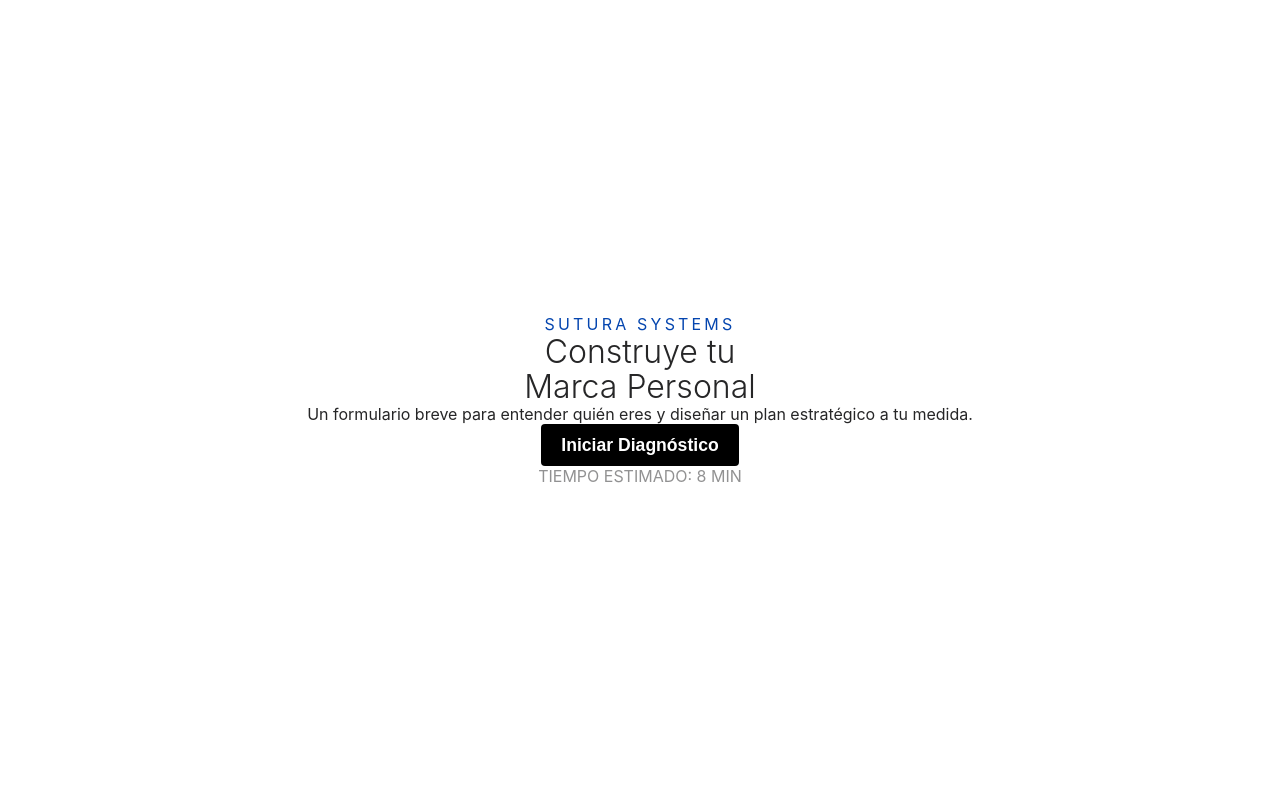
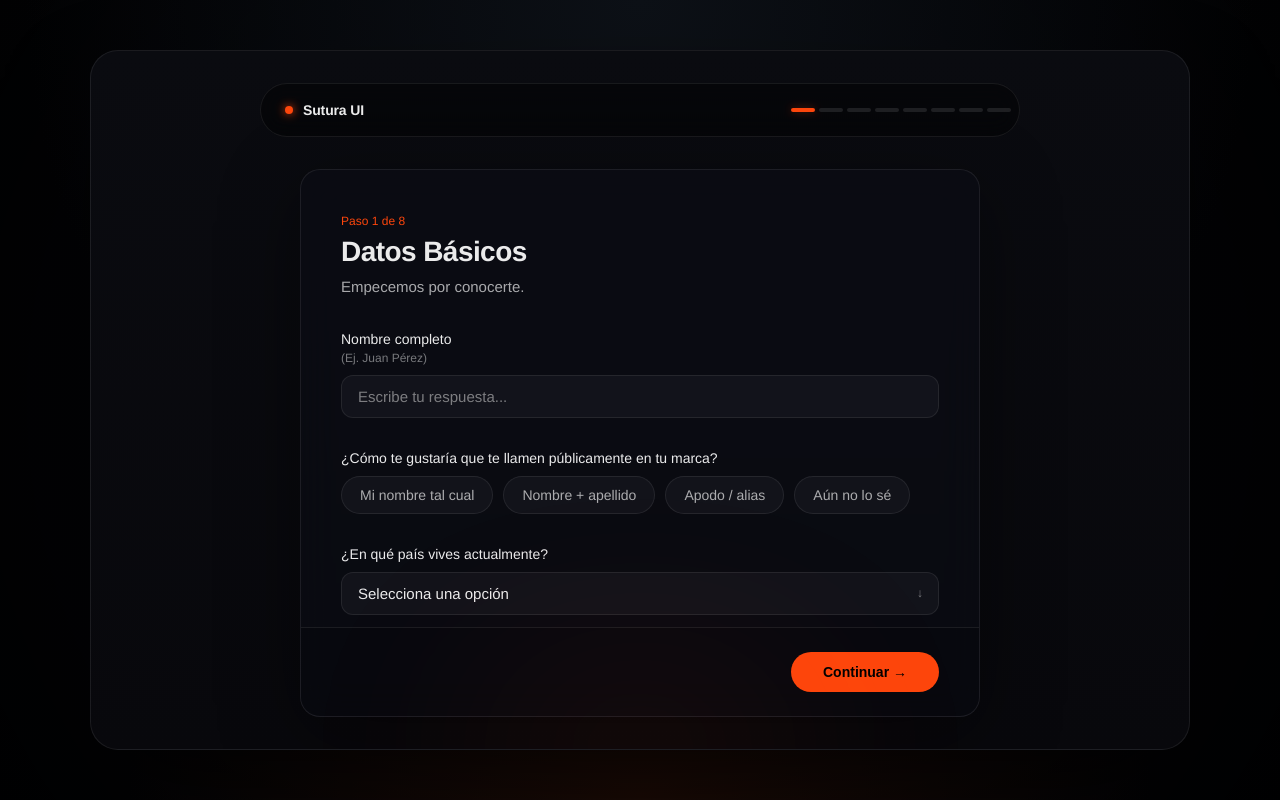
Before and after one commit to lavidadeuncreativx/lavidadeuncreativo, a Next.js app: page /formulario-marca-personal in a window 1280 px wide. Built offline with nearby package versions, Linux system fonts and the light colour scheme.

Commit message:
fix(ui): Remove old white intro screen, render Dark Wizard immediately

```diff
--- a/app/formulario-marca-personal/page.tsx
+++ b/app/formulario-marca-personal/page.tsx
@@ -1,55 +1,11 @@
 'use client';
 
-import { useState } from 'react';
 import Typeform from '../components/Typeform';
 
 export default function Home() {
-  const [started, setStarted] = useState(false);
-
-  if (started) {
-    return (
-      <div className="relative min-h-screen">
-        <div className="animated-gradient-bg">
-          <div className="gradient-blob"></div>
-          <div className="gradient-blob-2"></div>
-        </div>
-        <Typeform />
-      </div>
-    );
-  }
-
   return (
-    <main className="relative flex min-h-screen flex-col items-center justify-center p-6 md:p-12 text-center overflow-hidden">
-      {/* Background - Clean */}
-      <div className="absolute inset-0 bg-black -z-10"></div>
-
-      <div className="fade-in z-10 flex flex-col gap-6 items-center max-w-3xl mx-auto">
-
-        {/* Brand Logo/Name */}
-        <div className="mb-4 flex items-center gap-2">
-          <span className="text-sm tracking-[0.2em] font-bold text-[var(--primary)] uppercase">Sutura Systems</span>
-        </div>
-
-        <h1 className="text-5xl md:text-7xl font-bold tracking-tight text-white leading-[1.1]">
-          Construye tu <br />
-          <span className="text-[var(--text-muted)]">Marca Personal</span>
-        </h1>
-
-        <p className="text-lg md:text-xl text-[var(--text-muted)] max-w-xl leading-relaxed mt-4">
-          Un formulario breve para entender quién eres y diseñar un plan estratégico a tu medida.
-        </p>
-
-        <button
-          onClick={() => setStarted(true)}
-          className="btn btn-primary text-lg px-10 py-4 mt-8"
-        >
-          Iniciar Diagnóstico
-        </button>
-
-        <div className="mt-8 text-xs text-[var(--text-muted)] opacity-50 uppercase tracking-widest">
-          Tiempo estimado: 8 min
-        </div>
-      </div>
-    </main>
+    <div className="relative min-h-screen bg-[#05060A]">
+      <Typeform />
+    </div>
   );
 }
```
